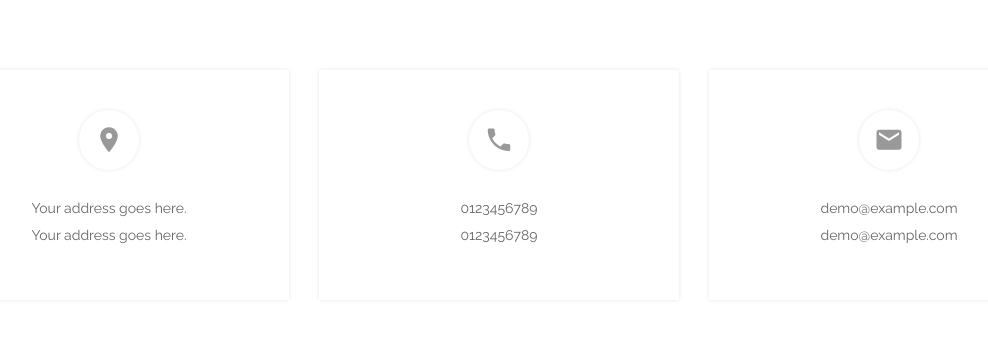
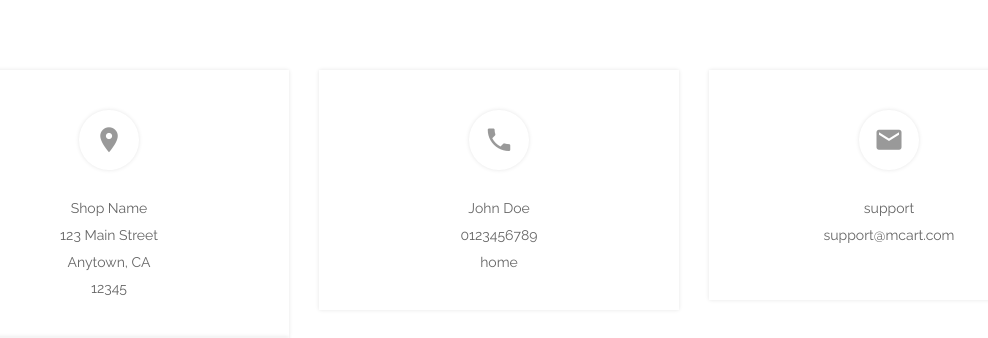
Before and after one commit to HemantSachdeva/BuyMobile-ecommerce, a Flask app: page /contact.html in a window 1280 px wide. Shown: the part 388-726 px from the top of the page, without its empty margins (141-1129 px from the left). Run offline with Flask 2, Linux system fonts and the light colour scheme; some libraries are stand-ins or nearby versions.

Commit message:
DRY Contact details
Signed-off-by: Hemant Sachdeva <hemant.evolver@gmail.com>

```diff
--- a/app.py
+++ b/app.py
@@ -1,10 +1,10 @@
 from random import sample
-from django.shortcuts import render
 
 from flask import Flask, jsonify, render_template, request
 from flask_restful import Api
 
 from data.add_to_cart import add_product_to_cart
+from data.contact import address, email, phone
 from data.index import new_products, slider
 from data.login import authenticate_user, check_user, user_logged_in
 from data.register import create_user
@@ -75,7 +75,12 @@ def checkout_html():
 
 @app.route('/contact.html')
 def contact_html():
-    return render_template('contact.html')
+    context = {
+        'address': address,
+        'phone': phone,
+        'email': email
+    }
+    return render_template('contact.html', context=context)
 
 
 @app.route('/login.html', methods=['GET', 'POST'])
--- /dev/null
+++ b/data/contact.py
@@ -0,0 +1,28 @@
+address = [
+    {
+        'name': 'Shop Name',
+        'address': '123 Main Street',
+        'city': 'Anytown',
+        'state': 'CA',
+        'zip': '12345'
+    }
+]
+
+phone = [
+    {
+        'type': 'home',
+        'number': '408-555-1212',
+        'name': 'John Doe'
+    }
+]
+
+email = [
+    {
+        'type': 'support',
+        'address': 'support@mcart.com',
+    },
+    {
+        'type': 'billing',
+        'address': 'billing@mcart.com',
+    }
+]
--- a/templates/contact.html
+++ b/templates/contact.html
@@ -88,27 +88,36 @@
         <div class="address-section mb-80">
           <div class="container">
             <div class="row">
+                {% for address in context.address %}
               <div class="col-md-4">
                 <div class="contact-address box-shadow">
                   <i class="zmdi zmdi-pin"></i>
-                  <h6>Your address goes here.</h6>
-                  <h6>Your address goes here.</h6>
+                  <h6>{{ address.name }}</h6>
+                  <h6>{{ address.address }}</h6>
+                  <h6>{{ address.city }}, {{address.state }}</h6>
+                  <h6>{{ address.zip }}</h6>
                 </div>
               </div>
+                {% endfor %}
+                {% for phone in context.phone %}
               <div class="col-md-4">
                 <div class="contact-address box-shadow">
                   <i class="zmdi zmdi-phone"></i>
-                  <h6><a href="tel:0123456789">0123456789</a></h6>
-                  <h6><a href="tel:0123456789">0123456789</a></h6>
+                  <h6>{{ phone.name }}</h6>
+                  <h6><a href="tel:{{ phone.number }}">0123456789</a></h6>
+                  <h6>{{ phone.type }}</h6>
                 </div>
               </div>
+                {% endfor %}
+                {% for email in context.email %}
               <div class="col-md-4">
                 <div class="contact-address box-shadow">
                   <i class="zmdi zmdi-email"></i>
-                  <h6>demo@example.com</h6>
-                  <h6>demo@example.com</h6>
+                  <h6>{{ email.type }}</h6>
+                  <h6>{{ email.address }}</h6>
                 </div>
               </div>
+                {% endfor %}
             </div>
           </div>
         </div>
```
